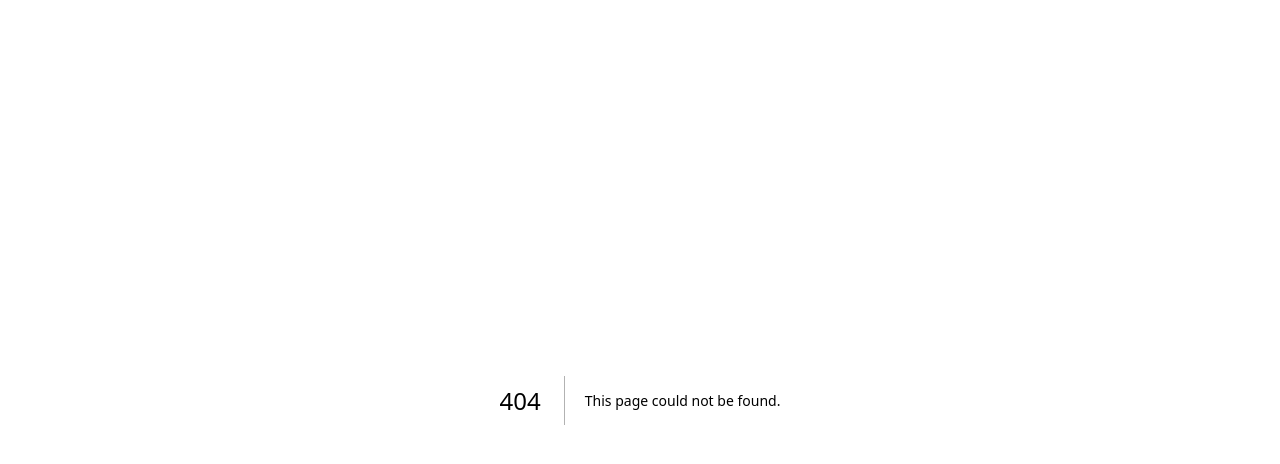
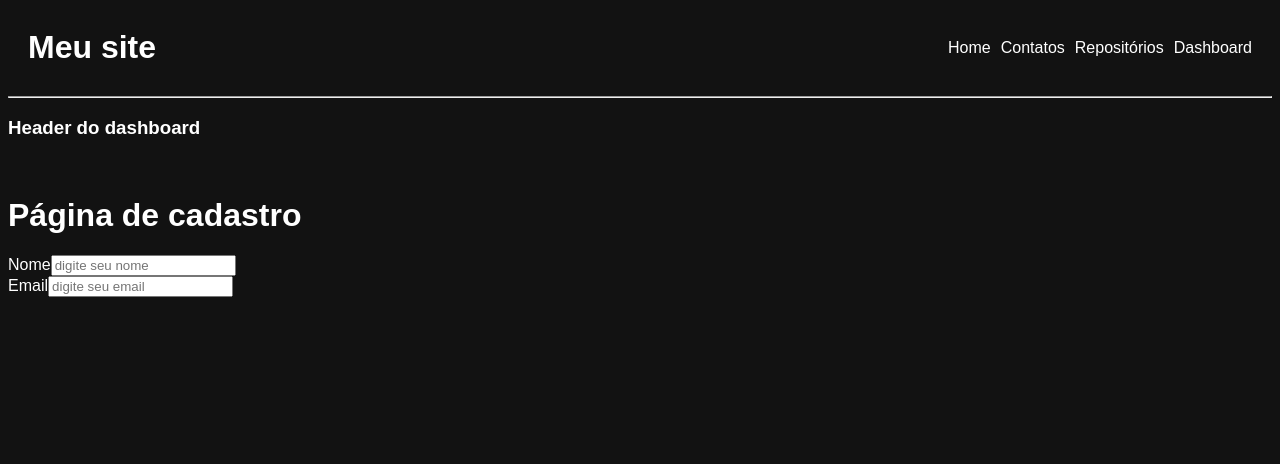
Before and after one commit to YanGraim/dirApp, a Next.js app: page /dashboard/cadastro in a window 1280 px wide. Before the commit this address had no page. Shown: the top 464 px of the page. Built offline with nearby package versions, Linux system fonts and the light colour scheme.

Commit message:
layouts personalizados e paginação/rotas com next

```diff
--- /dev/null
+++ b/src/app/dashboard/cadastro/page.tsx
@@ -0,0 +1,17 @@
+export default function Cadastro() {
+  return (
+    <div>
+      <h1>Página de cadastro</h1>
+      <form>
+        <div>
+          <label>Nome</label>
+          <input type="text" placeholder="digite seu nome" />
+        </div>
+        <div>
+          <label>Email</label>
+          <input type="email" placeholder="digite seu email" />
+        </div>
+      </form>
+    </div>
+  );
+}
--- /dev/null
+++ b/src/app/dashboard/layout.tsx
@@ -0,0 +1,18 @@
+export const metadata = {
+  title: "Painel do Site",
+  description: "Esse é o painel demonstrativo do site",
+};
+
+export default function DashboardLayout({
+  children,
+}: {
+  children: React.ReactNode;
+}) {
+  return (
+    <>
+      <h3>Header do dashboard</h3>
+      <br />
+      {children}
+    </>
+  );
+}
--- /dev/null
+++ b/src/app/globals.css
@@ -0,0 +1,5 @@
+body {
+  background-color: #121212;
+  color: #fff;
+  font-family: sans-serif;
+}
--- a/src/app/layout.tsx
+++ b/src/app/layout.tsx
@@ -1,20 +1,10 @@
 import type { Metadata } from "next";
-import { Geist, Geist_Mono } from "next/font/google";
-// import "./globals.css";
-
-const geistSans = Geist({
-  variable: "--font-geist-sans",
-  subsets: ["latin"],
-});
-
-const geistMono = Geist_Mono({
-  variable: "--font-geist-mono",
-  subsets: ["latin"],
-});
+import "./globals.css";
+import { Header } from "@/components/header";
 
 export const metadata: Metadata = {
-  title: "Create Next App",
-  description: "Generated by create next app",
+  title: "Meu Site - Aprendendo NextJS",
+  description: "Aprendendo NextJS",
 };
 
 export default function RootLayout({
@@ -24,7 +14,8 @@ export default function RootLayout({
 }>) {
   return (
     <html lang="en">
-      <body className={`${geistSans.variable} ${geistMono.variable}`}>
+      <body>
+        <Header />
         {children}
       </body>
     </html>
--- a/src/app/page.tsx
+++ b/src/app/page.tsx
@@ -38,7 +38,6 @@ export default async function Home() {
     <main>
       <h1>Página Home</h1>
       <span>Seja bem vindo à página Home</span>
-      <br /> <hr />
       <h3>Meus repositórios</h3>
       {data.map((repos) => (
         <div key={repos.id}>
--- /dev/null
+++ b/src/components/header/header.module.css
@@ -0,0 +1,19 @@
+.header {
+  display: flex;
+  align-items: center;
+  justify-content: space-between;
+  margin: 0 20px;
+  padding: 0;
+}
+
+.nav {
+  display: flex;
+  align-items: center;
+  gap: 10px;
+}
+
+.nav a {
+  text-decoration: none;
+  color: #fff;
+  cursor: pointer;
+}
--- /dev/null
+++ b/src/components/header/index.tsx
@@ -0,0 +1,19 @@
+import Link from "next/link";
+import styles from "@/components/header/header.module.css";
+
+export function Header() {
+  return (
+    <header>
+      <div className={styles.header}>
+        <h1>Meu site</h1>
+        <div className={styles.nav}>
+          <Link href={"/"}>Home</Link>
+          <Link href={"/contatos"}>Contatos</Link>
+          <Link href={"/repositorios"}>Repositórios</Link>
+          <Link href={"/dashboard"}>Dashboard</Link>
+        </div>
+      </div>
+      <hr />
+    </header>
+  );
+}
```
Also changed, not shown: src/app/dashboard/page.tsx (added, +15 -0 lines), src/app/dashboard/settings/page.tsx (added, +8 -0 lines).
